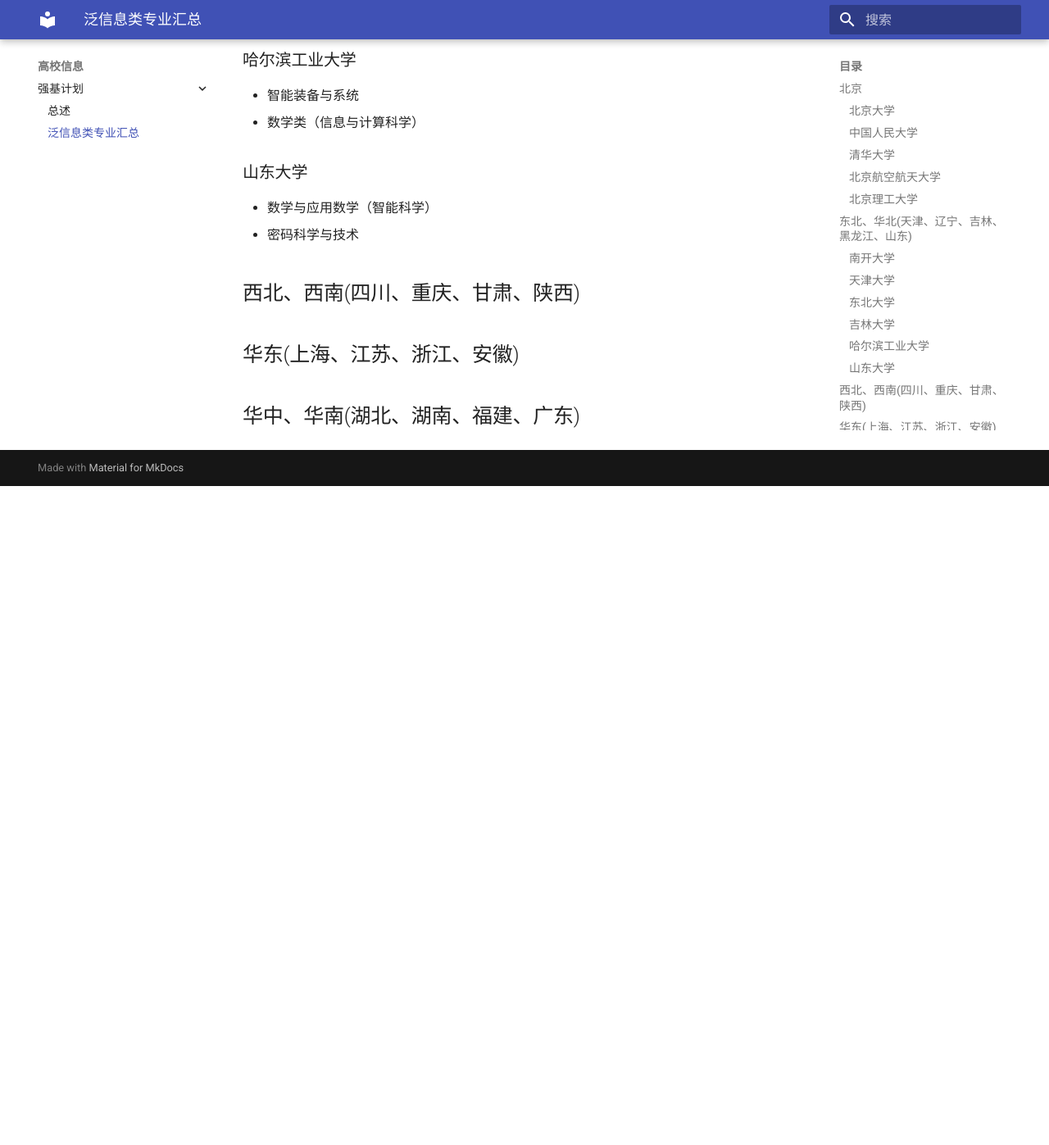
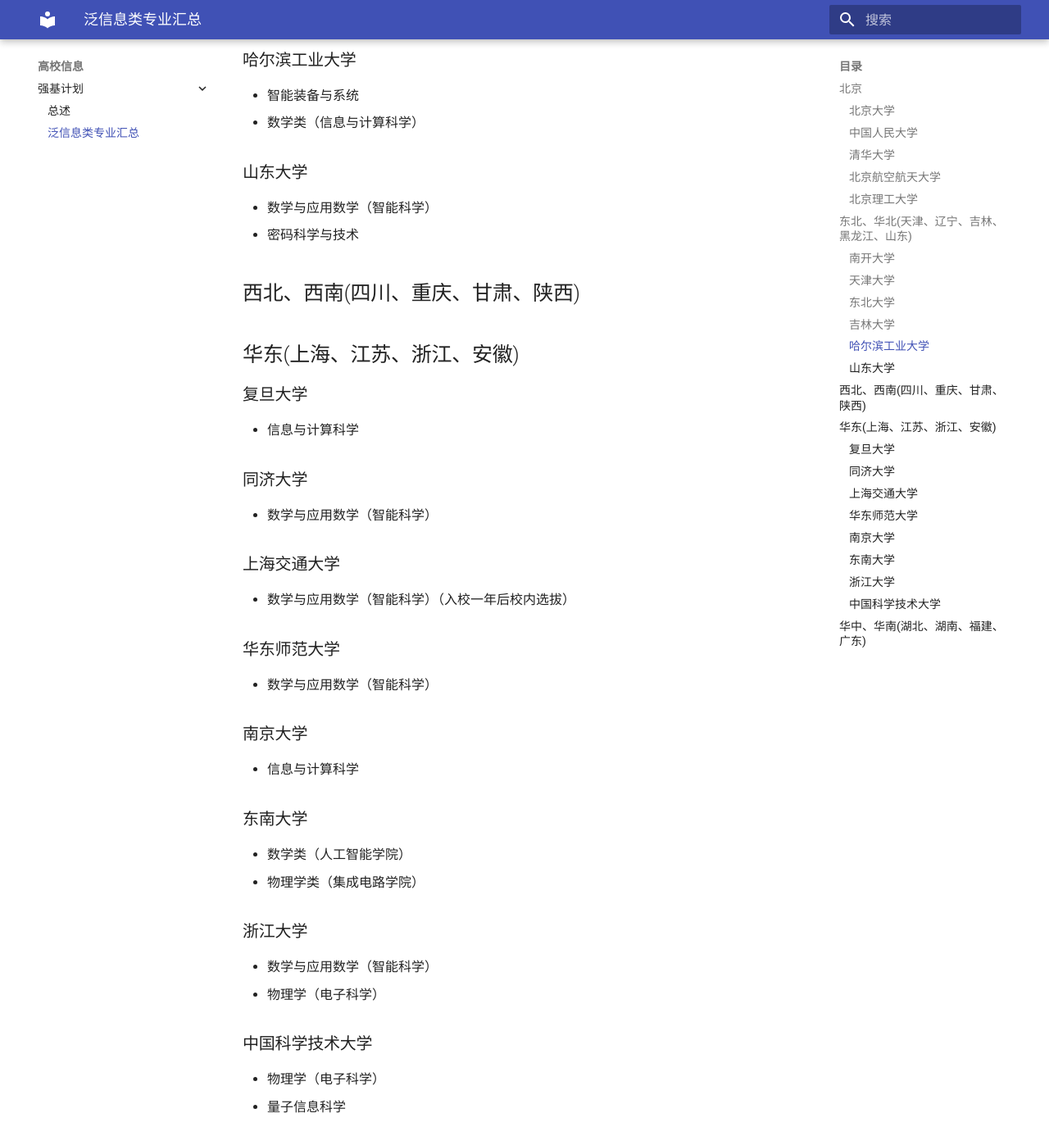
Before and after one commit to AFOIer/AFOIer, an MkDocs documentation site: the page built from docs/colleges/oh-cs.md, in a window 1280 px wide and 1400 px high, scrolled down 1873 px. Shown: the top 1397 px of the window at 82% size. Built offline with MkDocs 1.6.1 and Material for MkDocs 9.7.7, drawn with Linux system fonts in a browser that asks for light colours; before the commit the page ends 2466 px from its top, so only the background shows below that.

Commit message:
update oh-cs.md

```diff
--- a/docs/colleges/oh-cs.md
+++ b/docs/colleges/oh-cs.md
@@ -65,4 +65,31 @@
 
 ## 华东(上海、江苏、浙江、安徽)
 
+### 复旦大学
+- 信息与计算科学
+
+### 同济大学
+- 数学与应用数学（智能科学）
+
+### 上海交通大学
+- 数学与应用数学（智能科学）（入校一年后校内选拔）
+
+### 华东师范大学
+- 数学与应用数学（智能科学）
+
+### 南京大学
+- 信息与计算科学
+
+### 东南大学
+- 数学类（人工智能学院）
+- 物理学类（集成电路学院）
+
+### 浙江大学
+- 数学与应用数学（智能科学）
+- 物理学（电子科学）
+
+### 中国科学技术大学
+- 物理学（电子科学）
+- 量子信息科学
+
 ## 华中、华南(湖北、湖南、福建、广东)
```
